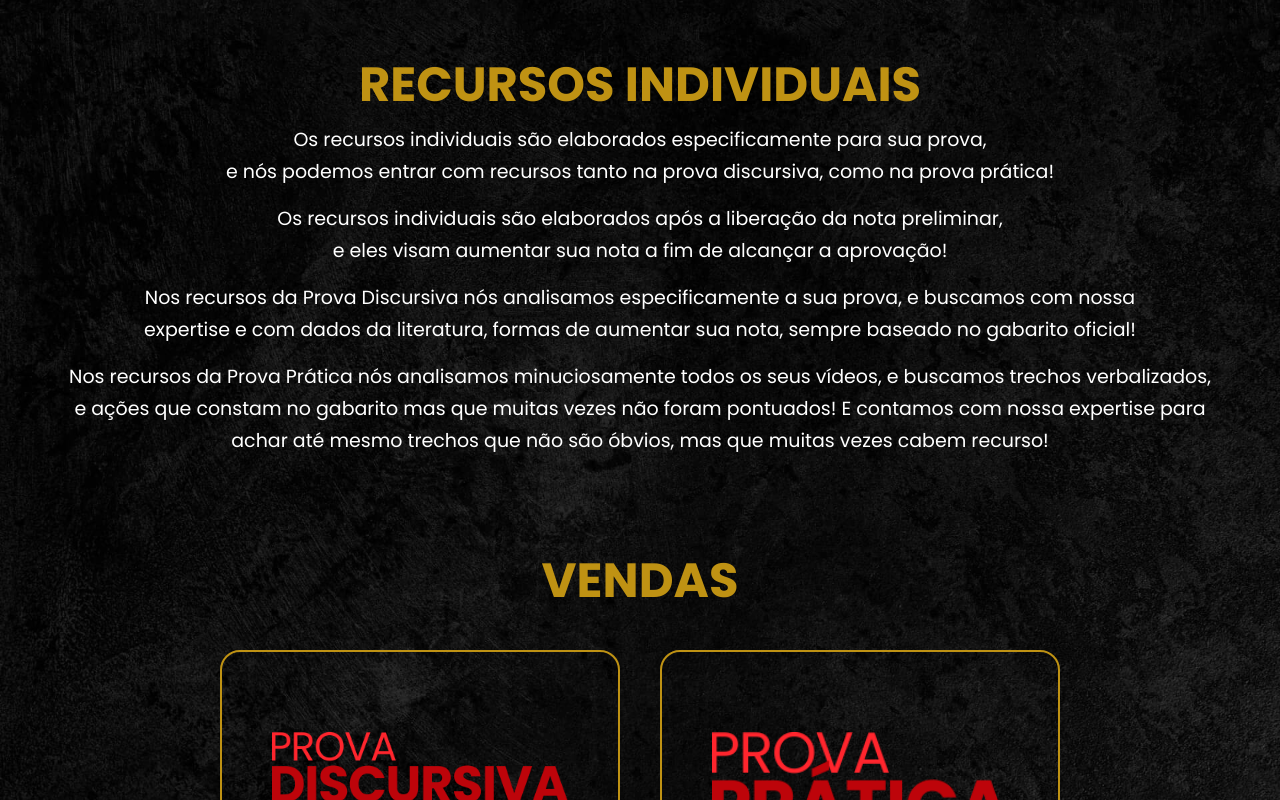
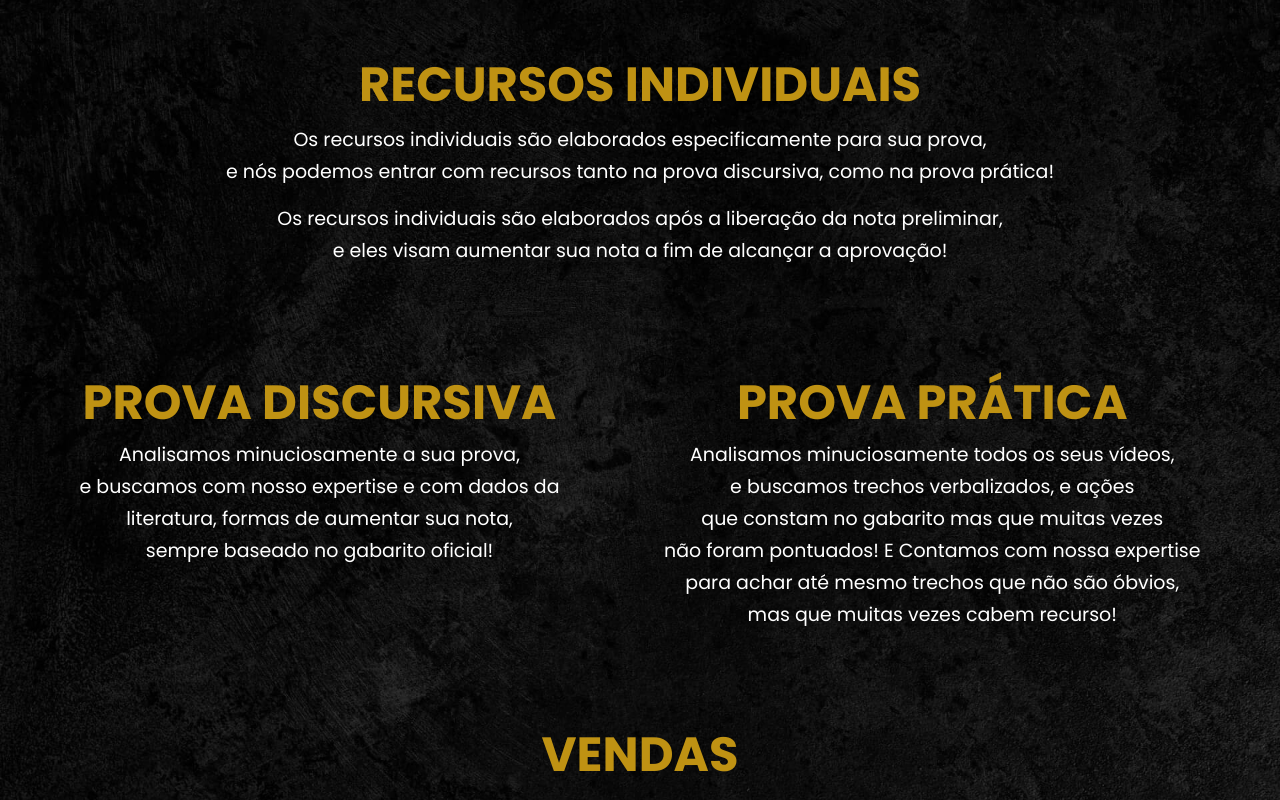
Before and after one commit to guipaduan/mundo-revalida-front, a Vue app: page /recursos in a window 1280 px wide. Shown: the part 840-1640 px from the top of the page. Built offline with nearby package versions, Linux system fonts and the light colour scheme.

Commit message:
Ajustes página de recursos

```diff
--- a/src/assets/scss/pages/_resources.scss
+++ b/src/assets/scss/pages/_resources.scss
@@ -73,5 +73,29 @@
 			display: block;
 			margin: 0 0 15px;
 		}
+
+		.features {
+			display: flex;
+			flex-wrap: wrap;
+			justify-content: space-evenly;
+
+			& > div {
+				display: block;
+				padding: 0 25px;
+
+				@include max_breakpoint(xl) {
+					width: 100%;
+					margin: 100px 0 0;
+
+					&:first-child {
+						margin-top: 0;
+					}
+				}
+
+				h1 {
+					text-align: center;
+				}
+			}
+		}
 	}
 }
--- a/src/views/ResourcesView.vue
+++ b/src/views/ResourcesView.vue
@@ -9,7 +9,7 @@
         <div class="description richeditor">
           <p>
             Nós somos pioneiros em elaboração de recursos, e contamos com a experiência de milhares de recursos já realizados!
-            Somos especialistas em recursos gerais e individuais, tanto para <strong>PRIMEIRA FASE</strong>, quanto para <strong>SEGUNDA FASE!</strong>
+            Somos especialistas em recursos gerais e individuais, tanto para<br /> <strong>PRIMEIRA FASE</strong>, quanto para <strong>SEGUNDA FASE!</strong>
           </p>
         </div>
       </section>
@@ -42,17 +42,38 @@
             Os recursos individuais são elaborados após a liberação da nota preliminar,<br />
             e eles visam aumentar sua nota a fim de alcançar a aprovação!
           </p>
+        </div>
+      </section>
 
-          <p>
-            Nos recursos da Prova Discursiva nós analisamos especificamente a sua prova, e buscamos com nossa<br />
-            expertise e com dados da literatura, formas de aumentar sua nota, sempre baseado no gabarito oficial!
-          </p>
+      <section>
+        <div class="features">
+          <div>
+            <h1>Prova Discursiva</h1>
 
-          <p>
-            Nos recursos da Prova Prática nós analisamos minuciosamente todos os seus vídeos, e buscamos trechos verbalizados,<br />
-            e ações que constam no gabarito mas que muitas vezes não foram pontuados! E contamos com nossa expertise para<br />
-            achar até mesmo trechos que não são óbvios, mas que muitas vezes cabem recurso!
-          </p>
+            <div class="description richeditor">
+              <p>
+                Analisamos minuciosamente a sua prova,<br />
+                e buscamos com nosso expertise e com dados da<br />
+                literatura, formas de aumentar sua nota,<br />
+                sempre baseado no gabarito oficial!
+              </p>
+            </div>
+          </div>
+
+          <div>
+            <h1>Prova Prática</h1>
+
+            <div class="description richeditor">
+              <p>
+                Analisamos minuciosamente todos os seus vídeos,<br />
+                e buscamos trechos verbalizados, e ações<br />
+                que constam no gabarito mas que muitas vezes<br />
+                não foram pontuados! E Contamos com nossa expertise<br />
+                para achar até mesmo trechos que não são óbvios,<br />
+                mas que muitas vezes cabem recurso!
+              </p>
+            </div>
+          </div>
         </div>
       </section>
 
```
